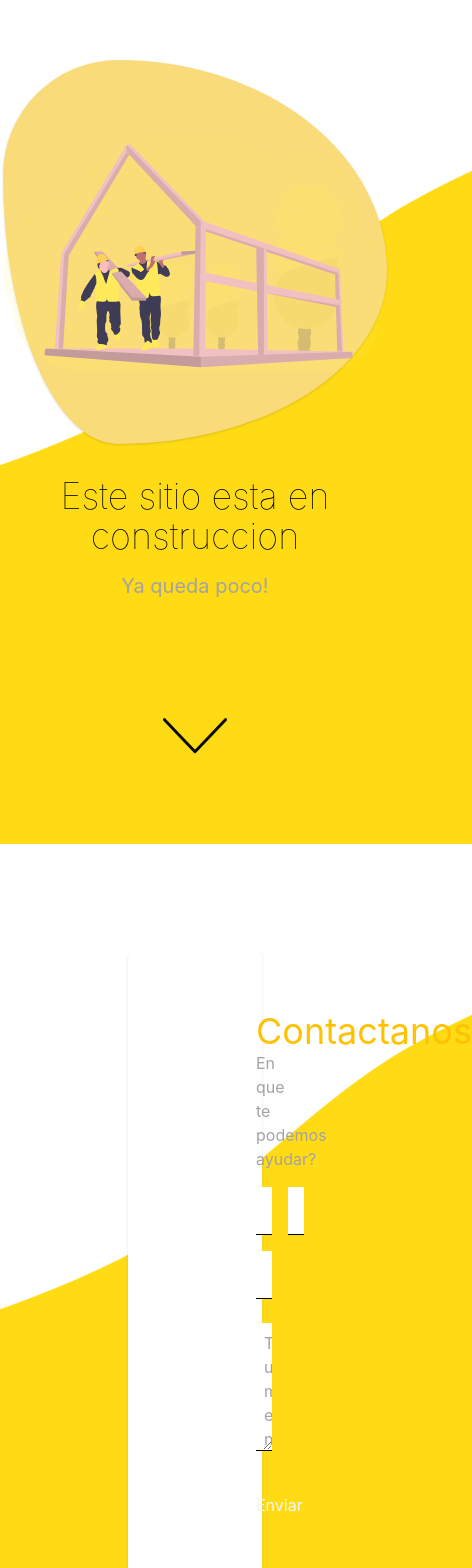
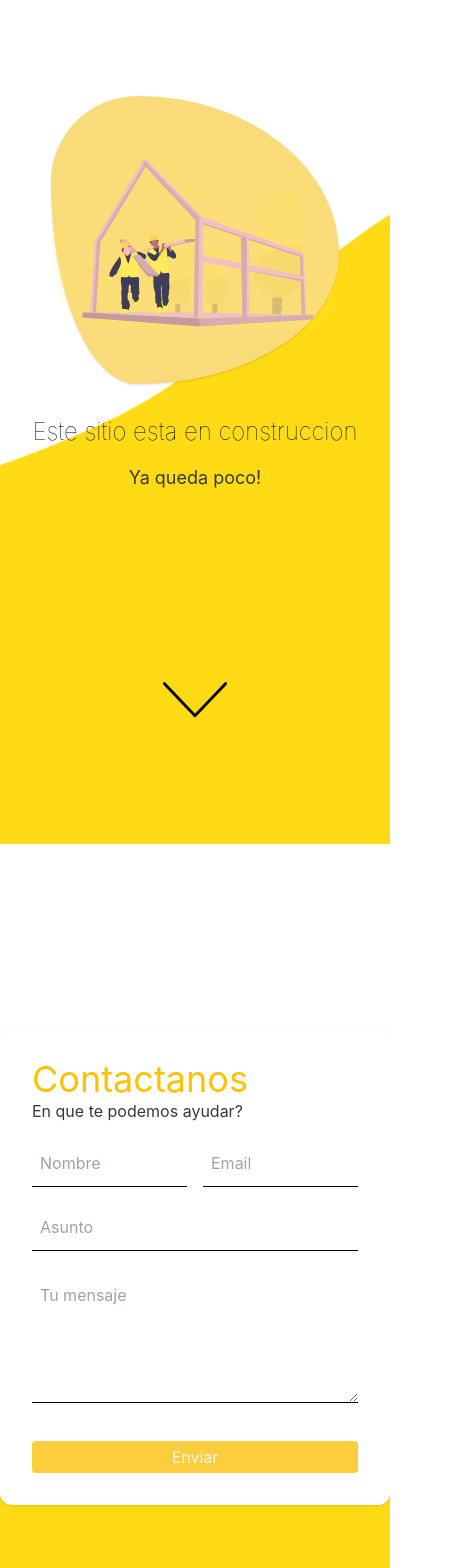
Before and after one commit to maggioniduffy/pacifico.frontend, a Next.js app: page / in a window 390 px wide. Shown: the top 1568 px of the page, 472 px wide, since content can reach past the window. Built offline with nearby package versions, Linux system fonts and the light colour scheme.

Commit message:
Site under construction responsive

```diff
--- a/components/Fixture/Fixture.tsx
+++ b/components/Fixture/Fixture.tsx
@@ -62,9 +62,9 @@ const Fixture = () => {
       </h3>
       {matchs && matchs?.length > 0 ? (
         <div className="h-full my-8 mb-16">
-          <table className="table-auto h-full border-separate rounded-xl border-spacing-1 w-full">
-            <thead className="bg-black text-yellow shadow-b-xl">
-              <tr>
+          <table className="table-auto h-full rounded-xl border-spacing-1 bg-realwhite shadow-xl w-full">
+            <thead className="bg-black text-yellow text-md">
+              <tr className="p-2">
                 <th className="rounded-tl-xl">Fecha</th>
                 <th>Categoria</th>
                 <th>Local</th>
--- a/components/Header/Header.tsx
+++ b/components/Header/Header.tsx
@@ -38,7 +38,7 @@ const Header = ({ sections, socialMedia, showMenu = true }: Props) => {
           <Link href="/">
             <a className={`flex w-fit place-items-center pacifico`}>
               <h1
-                className={`text-4xl pr-2 pacifico text-right sm:text-4xl sm:text-center text-black font-bold text-center header-font`}
+                className={`text-4xl pr-2 pacifico text-right sm:text-4xl sm:text-center text-yellow font-bold text-center header-font`}
               >
                 Pacifico Basquet{" "}
               </h1>
--- a/components/LoadingSpinner/LoadingSpinner.tsx
+++ b/components/LoadingSpinner/LoadingSpinner.tsx
@@ -5,7 +5,7 @@ const LoadingSpinner = () => {
     <div className="h-screen w-full p-auto flex place-items-center justify-center">
       <div role="status" className="m-auto">
         <svg
-          className="inline m-auto w-16 h-16 text-black animate-spin dark:text-gray-600 fill-yellow"
+          className="inline m-auto w-16 h-16 text-white animate-spin dark:text-gray-600 fill-yellow"
           viewBox="0 0 100 101"
           fill="none"
           xmlns="http://www.w3.org/2000/svg"
--- a/components/Newsletter/Newsletter.tsx
+++ b/components/Newsletter/Newsletter.tsx
@@ -15,12 +15,12 @@ const Newsletter = () => {
       setSended(true);
       setTimeout(() => {
         setSended(false);
-      }, 1000);
+      }, 1500);
     } else {
       setFailed(true);
       setTimeout(() => {
         setFailed(false);
-      }, 1000);
+      }, 1500);
     }
   };
 
@@ -35,35 +35,42 @@ const Newsletter = () => {
         Suscribite a nuestro Newsletter
       </h3>
       <form
-        className={`mt-4 ${failed && "ring-red"} flex`}
+        className={`mt-4 ${failed && "ring-red"} flex space-x-2`}
         onSubmit={handleSubmit}
       >
+        {!failed && !sended && (
+          <>
             <input
-          className={`p-2 w-full rounded-lg shadow ${
-            failed && "ring-2 ring-red"
-          } ${sended && "ring-2 ring-green"} email-input`}
+              className={`p-2 w-full h-12 rounded-lg shadow email-input`}
               placeholder="Tu email"
               value={email}
               onChange={handleChange}
+              name="Email"
             ></input>
-        <button className="ml-4">
+            <button className="h-12 w-12">
               {" "}
-          <Image src={send} height={20} width={20} alt="send" />{" "}
+              <Image
+                src={send}
+                height={100}
+                width={100}
+                layout="responsive"
+                alt="send"
+              />{" "}
             </button>
-      </form>
+          </>
+        )}
+
         {failed && (
-        <div className="bg-red my-4 w-full p-4 rounded-lg">
-          <h5 className="text-white font-bold">
-            {" "}
-            <b className="font-bold"> X </b>Ingrese un email valido{" "}
-          </h5>
+          <div className="bg-red h-12 w-full rounded-lg flex justify-center">
+            <p className="text-white text-center m-auto"> Email invalido </p>
           </div>
         )}
         {sended && (
-        <div className="bg-green my-4 w-full p-4 rounded-lg">
-          <h5 className="text-white font-bold">Email enviado</h5>
+          <div className="bg-green h-12 w-full rounded-lg flex justify-center">
+            <p className="text-white text-center m-auto">Email enviado</p>
           </div>
         )}
+      </form>
     </div>
   );
 };
--- a/pages/index.tsx
+++ b/pages/index.tsx
@@ -139,8 +139,8 @@ const Home: NextPage = () => {
         <link rel="icon" href="/Logo.png" />
       </Head>
       <main className="h-screen flex flex-col justify-center">
-        <div className="m-auto w-full h-10/12">
-          <div className="w-96 h-96 m-auto bg-gold-300 construction shadow">
+        <div className="m-auto w-screen h-10/12">
+          <div className="w-72 h-72 md:w-96 md:h-96 m-auto bg-gold-300 construction shadow">
             <Image
               src={construction}
               layout="responsive"
@@ -148,11 +148,11 @@ const Home: NextPage = () => {
               width={100}
             />
           </div>
-          <h1 className="text-center mt-8 font-thin text-4xl">
+          <h1 className="text-center mt-8 font-thin text-2xl md:text-4xl">
             {" "}
             Este sitio esta en construccion{" "}
           </h1>
-          <h3 className="text-center text-gray text-xl mt-4">
+          <h3 className="text-center text-gray text-lg md:text-xl mt-4">
             {" "}
             Ya queda poco!{" "}
           </h3>
@@ -165,8 +165,11 @@ const Home: NextPage = () => {
         </button>
       </main>
       <div className="h-screen flex flex-col justify-center" ref={emailForm}>
-        <div className="bg-realwhite h-fit w-auto m-32 rounded-xl shadow">
-          <form className="my-16 mx-32 h-full" onSubmit={handleSubmit}>
+        <div className="bg-realwhite h-fit w-auto m-auto md:m-40 rounded-xl shadow">
+          <form
+            className="m-8 md:my-16 md:mx-32 h-full"
+            onSubmit={handleSubmit}
+          >
             <h2 className="text-gold-500 text-4xl"> Contactanos </h2>
             <h5 className="text-gray"> En que te podemos ayudar?</h5>
             <div className="mt-4 flex space-x-4 justify-between w-full">
--- a/styles/globals.css
+++ b/styles/globals.css
@@ -21,7 +21,7 @@ body {
 }
 
 #nav {
-  background: linear-gradient(195deg, #f0c808, rgb(240, 240, 240, 0.5));
+  background-color: #212121;
 }
 
 .main-new {
--- a/tailwind.config.js
+++ b/tailwind.config.js
@@ -11,10 +11,10 @@ module.exports = {
       colors: {
         transparent: "transparent",
         current: "currentColor",
-        black: "#000",
+        black: "#212121",
         white: "#f5f5f5",
         realwhite: "#fff",
-        gray: "#a4a3a2",
+        gray: "#383838",
         emerald: colors.emerald,
         indigo: colors.indigo,
         yellow: "#f0c808",
```
Lines whose indentation alone changed are shown as unchanged.
